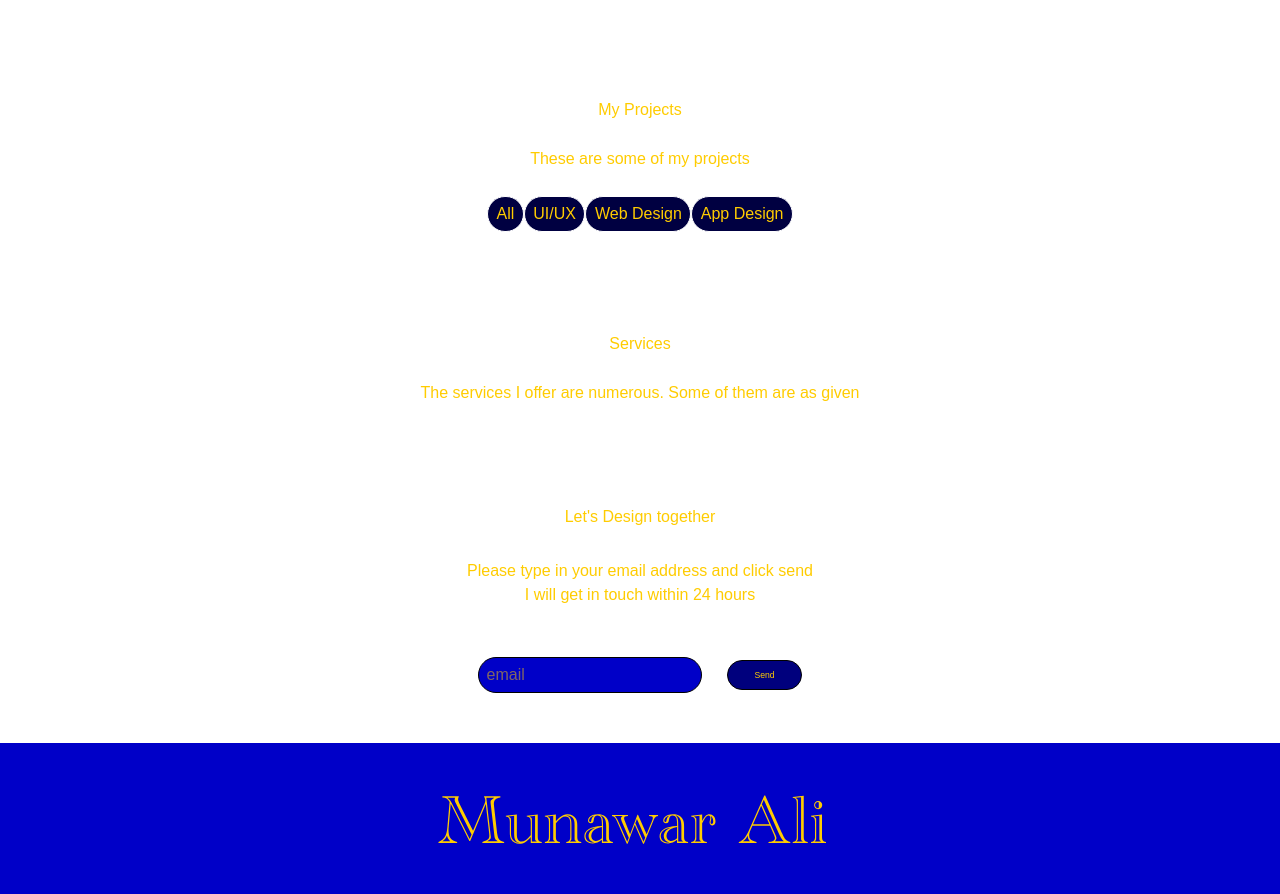
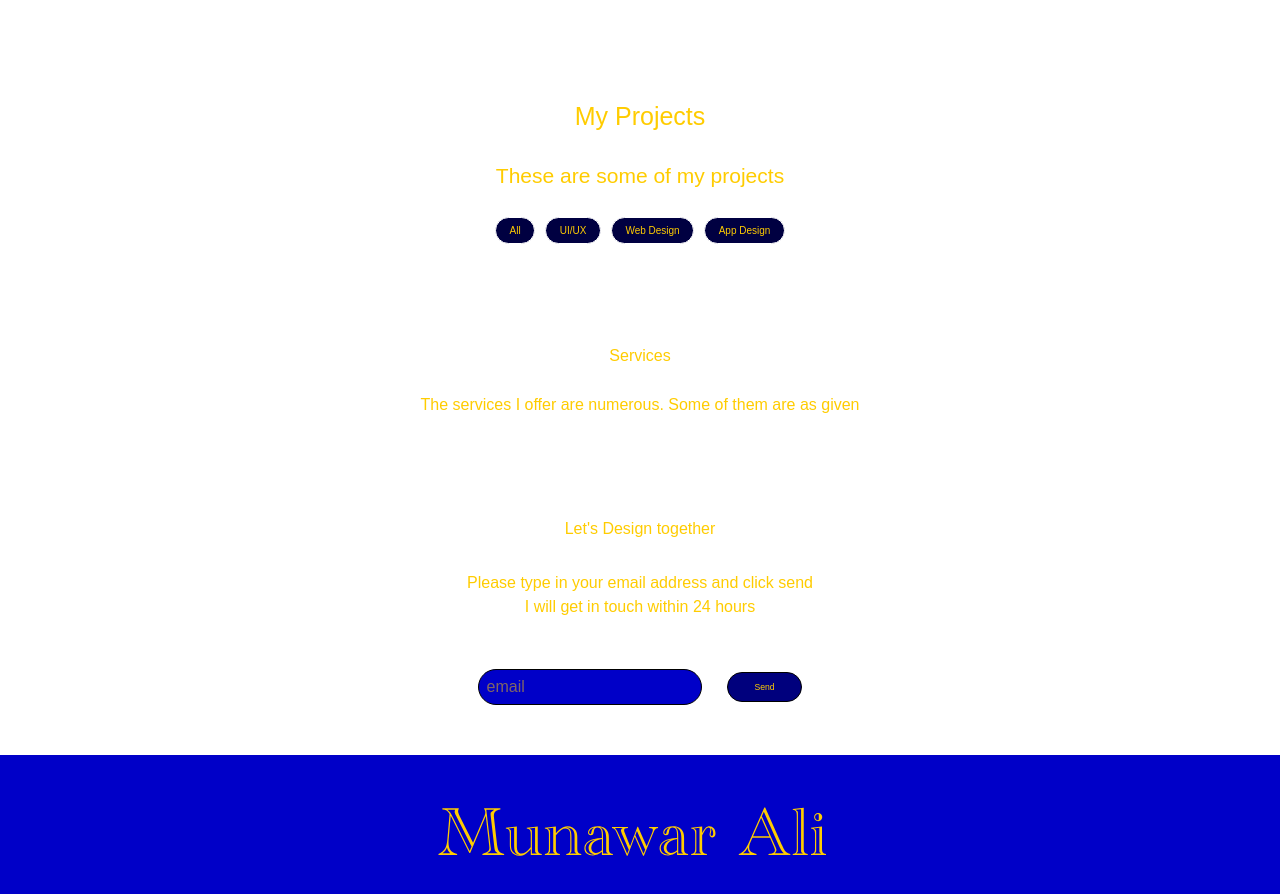
Before and after one commit to Webmav/my-portfolio, a React (Vite) app: page / in a window 1280 px wide. Shown: the part 1158-2052 px from the top of the page. Built offline with nearby package versions, Linux system fonts and the light colour scheme; a web font is replaced by a local one.

Commit message:
Finished styling project component except carousel.

```diff
--- a/src/components/Projects.jsx
+++ b/src/components/Projects.jsx
@@ -1,15 +1,15 @@
 export default function Projects() {
     return(
         <div className="grid justify-items-center py-[25px] md:py-[50px] ">
-            <h1>My Projects</h1>
+            <h1 className="text-[13px] md:text-[25px] ">My Projects</h1>
 
-            <p className="mbs-[10px] md:mbs-[25px]">These are some of my projects</p>
+            <p className="mbs-[10px] md:mbs-[25px] text-[10px] md:text-[21px] ">These are some of my projects</p>
 
-            <div className="flex mbs-[10px] md:mbs-[25px]">
-                <button className="border border-white rounded-[100vw] bg-accent-800 py-[3.42px] md:py-[5.35px] px-[13.5px] md:px-[8.5px] ">All</button>
-                <button className="border border-white rounded-[100vw] bg-accent-800 py-[3.42px] md:py-[5.35px] px-[13.5px] md:px-[8.5px] ">UI/UX</button>
-                <button className="border border-white rounded-[100vw] bg-accent-800 py-[3.42px] md:py-[5.35px] px-[13.5px] md:px-[8.5px] ">Web Design</button>
-                <button className="border border-white rounded-[100vw] bg-accent-800 py-[3.42px] md:py-[5.35px] px-[13.5px] md:px-[8.5px] ">App Design</button>
+            <div className="flex mbs-[10px] md:mbs-[25px] gap-[10.5px] md:gap-[10px] ">
+                <button className="border border-white rounded-[100vw] bg-accent-800 py-[3.42px] md:py-[5.35px] md:px-[13.5px] px-[8.5px] text-[6.67px] md:text-[10px] ">All</button>
+                <button className="border border-white rounded-[100vw] bg-accent-800 py-[3.42px] md:py-[5.35px] md:px-[13.5px] px-[8.5px] text-[6.67px] md:text-[10px] ">UI/UX</button>
+                <button className="border border-white rounded-[100vw] bg-accent-800 py-[3.42px] md:py-[5.35px] md:px-[13.5px] px-[8.5px] text-[6.67px] md:text-[10px] ">Web Design</button>
+                <button className="border border-white rounded-[100vw] bg-accent-800 py-[3.42px] md:py-[5.35px] md:px-[13.5px] px-[8.5px] text-[6.67px] md:text-[10px] ">App Design</button>
             </div>
 
 
--- a/src/components/Services.jsx
+++ b/src/components/Services.jsx
@@ -1,9 +1,9 @@
 export default function Services() {
     return(
         <div className="grid justify-items-center py-[25px] md:py-[50px] ">
-            <h1>Services</h1>
+            <h1 className="">Services</h1>
 
-            <p className="mbs-[10px] md:mbs-[25px] ">The services I offer are numerous. Some of them are as given</p>
+            <p className="mbs-[10px] md:mbs-[25px]">The services I offer are numerous. Some of them are as given</p>
 
             {/* scroll... */}
         </div>
```
